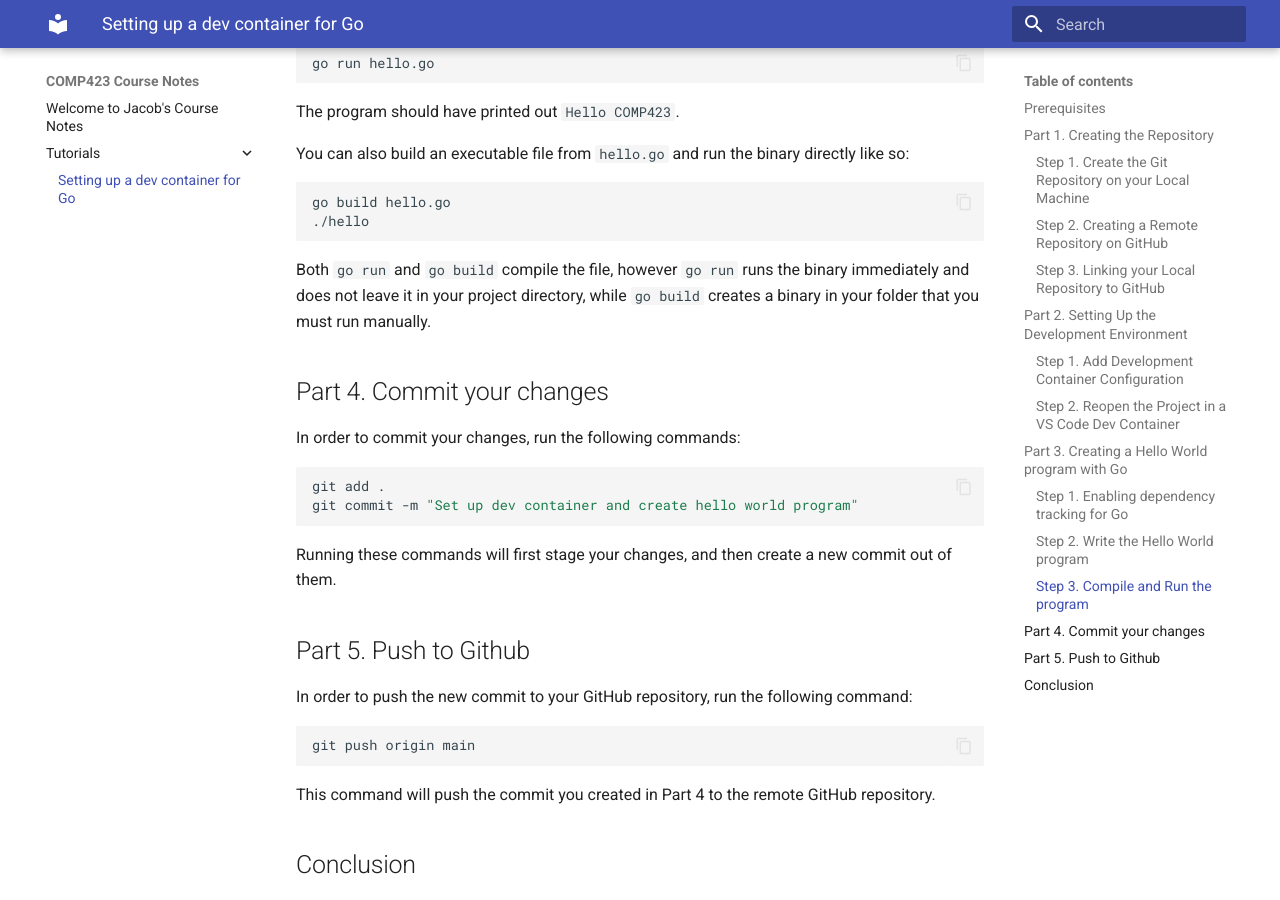
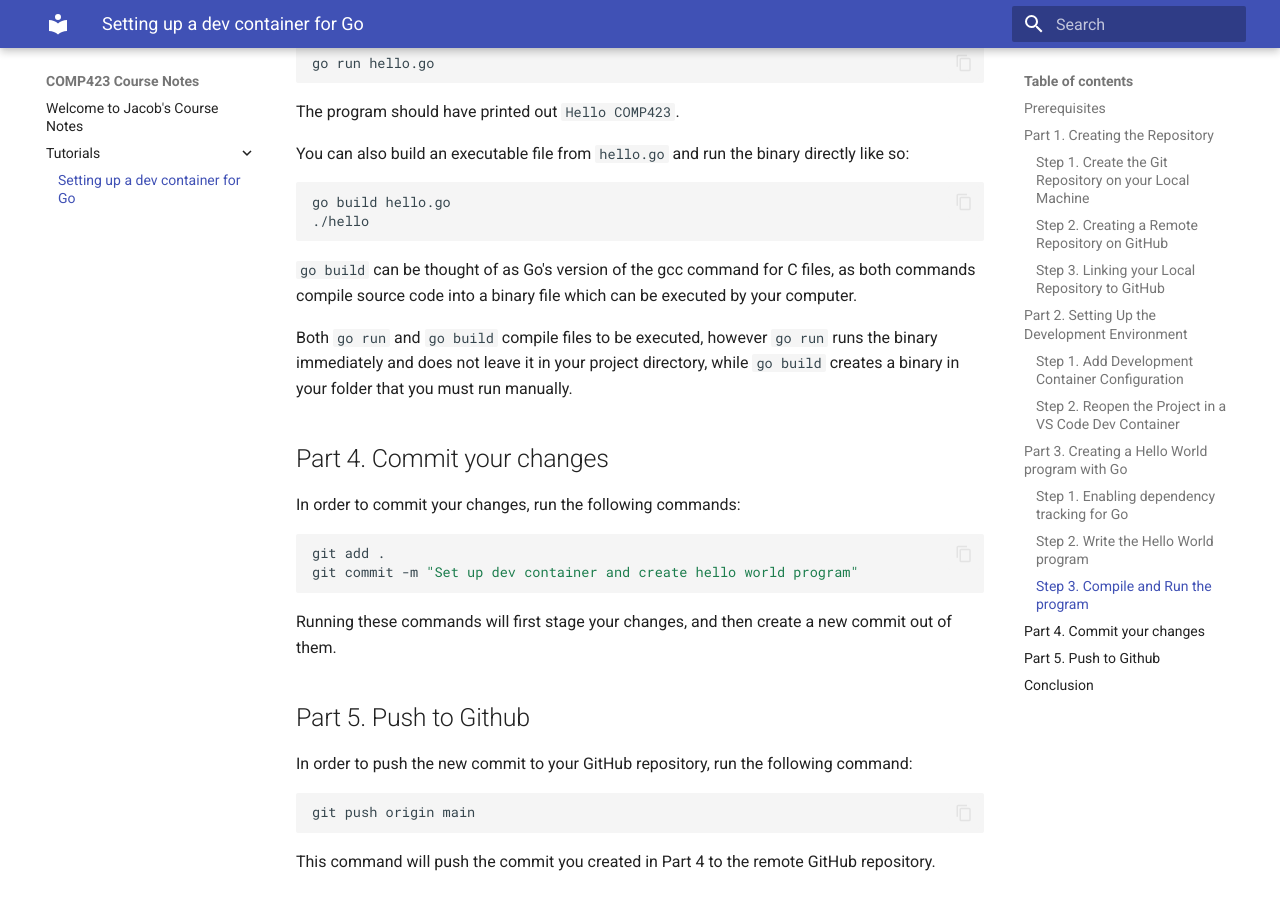
Before and after one commit to jacobdang207/comp423-course-notes, an MkDocs documentation site: the page built from docs/tutorials/go-setup.md, in a window 1280 px wide and 900 px high, scrolled down 4158 px. Built offline with MkDocs 1.6.1 and Material for MkDocs 9.7.7, drawn with Linux system fonts in a browser that asks for light colours.

Commit message:
Add go build gcc comparison

````diff
--- a/docs/tutorials/go-setup.md
+++ b/docs/tutorials/go-setup.md
@@ -131,7 +131,9 @@ You can also build an executable file from `hello.go` and run the binary directl
 go build hello.go
 ./hello
 ```
-Both `go run` and `go build` compile the file, however `go run` runs the binary immediately and does not leave it in your project directory, while `go build` creates a binary in your folder that you must run manually.
+`go build` can be thought of as Go's version of the gcc command for C files, as both commands compile source code into a binary file which can be executed by your computer.
+
+Both `go run` and `go build` compile files to be executed, however `go run` runs the binary immediately and does not leave it in your project directory, while `go build` creates a binary in your folder that you must run manually.
 
 ## Part 4. Commit your changes
 In order to commit your changes, run the following commands:
````
